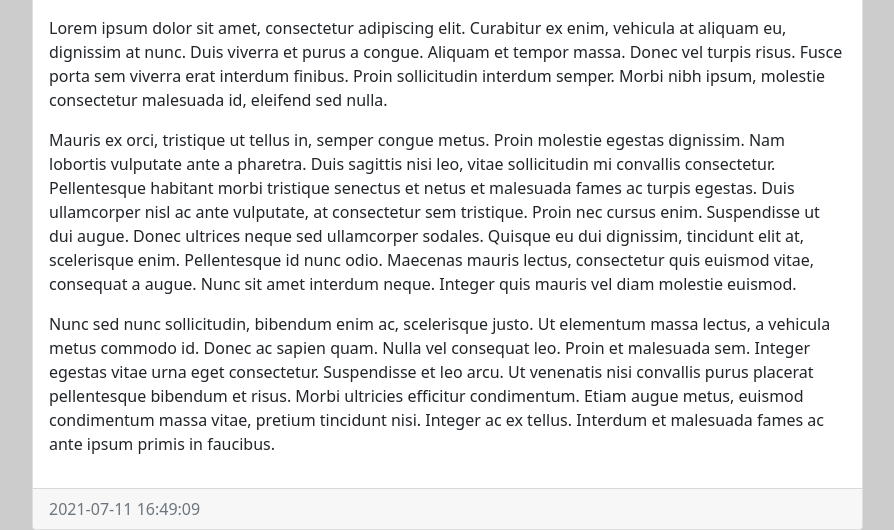
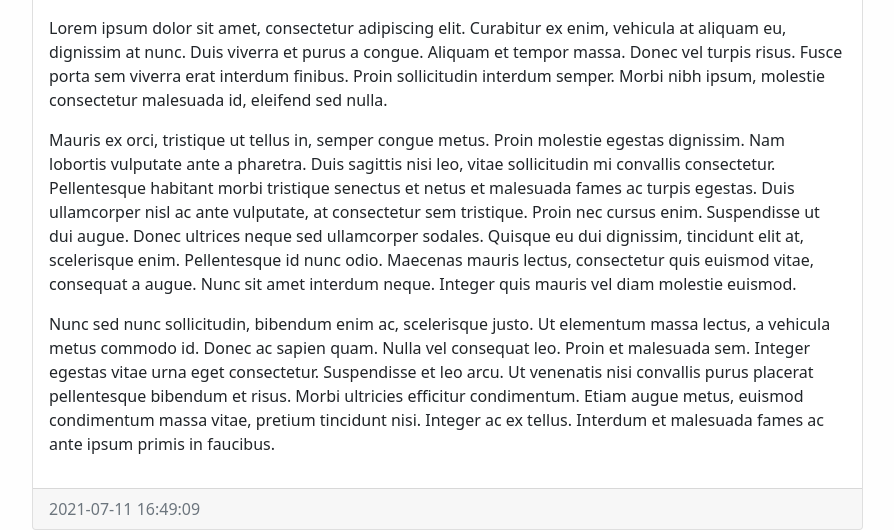
Before and after one commit to Yeva9/ITC-projects, a Django app: page /news/7/ in a window 1280 px wide. Shown: the part 405-935 px from the top of the page, without its empty margins (335-1229 px from the left). Run offline with Django 3.2, Linux system fonts and the light colour scheme; data comes from the database, SQL or seed files in the repository; some libraries are stand-ins or nearby versions.

Commit message:
Added requirements.txt.

```diff
--- a/Django/first_proj/mysite/mysite/static/css/style.css
+++ b/Django/first_proj/mysite/mysite/static/css/style.css
@@ -1,3 +1,3 @@
 body {
-background-color: #ccc;
+background-color: #fefefe;
 }
--- /dev/null
+++ b/Django/first_proj/mysite/requirements.txt
@@ -0,0 +1,5 @@
+asgiref==3.4.1
+Django==3.2.5
+Pillow==8.3.1
+pytz==2021.1
+sqlparse==0.4.1
--- a/Django/first_proj/mysite/templates/inc/_sidebar.html
+++ b/Django/first_proj/mysite/templates/inc/_sidebar.html
@@ -11,4 +11,5 @@
 
 {% show_categories arg2="User" %}
 {% endcomment %}
+
 {% show_categories %}
```
